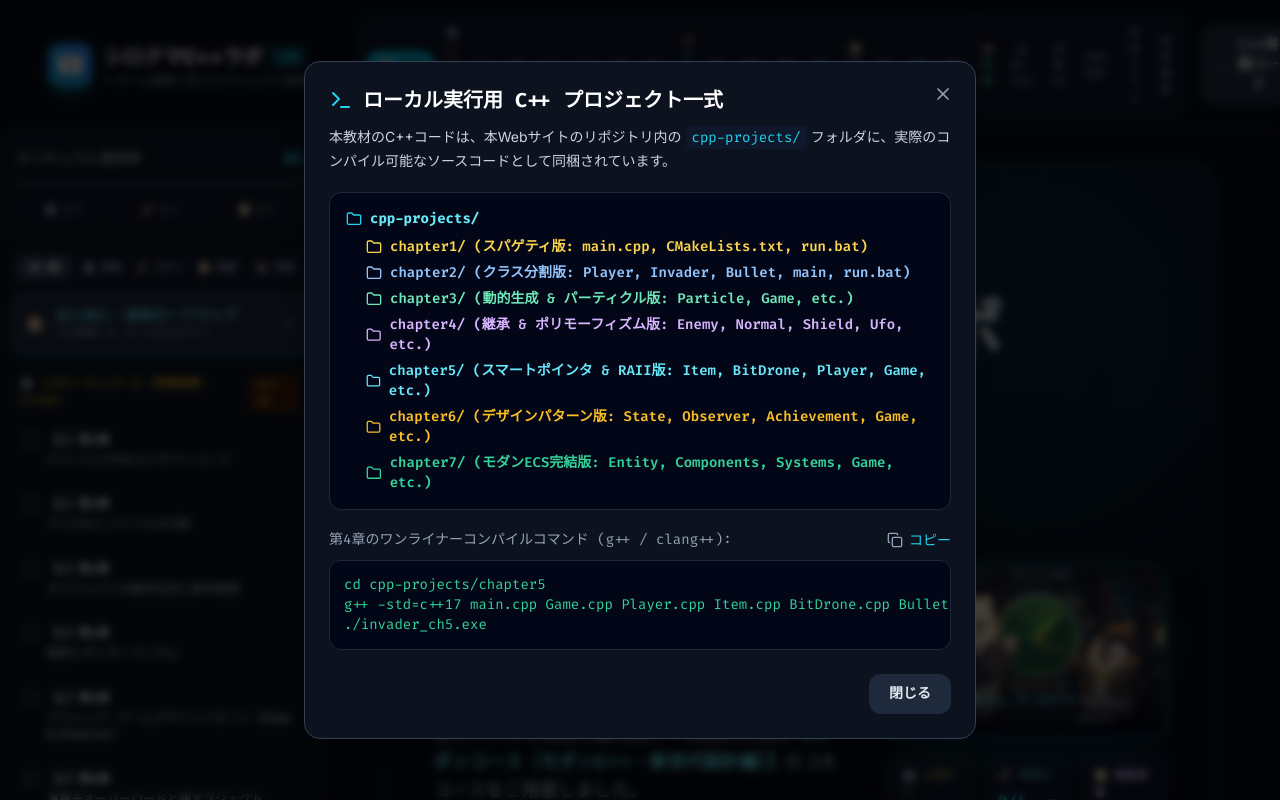
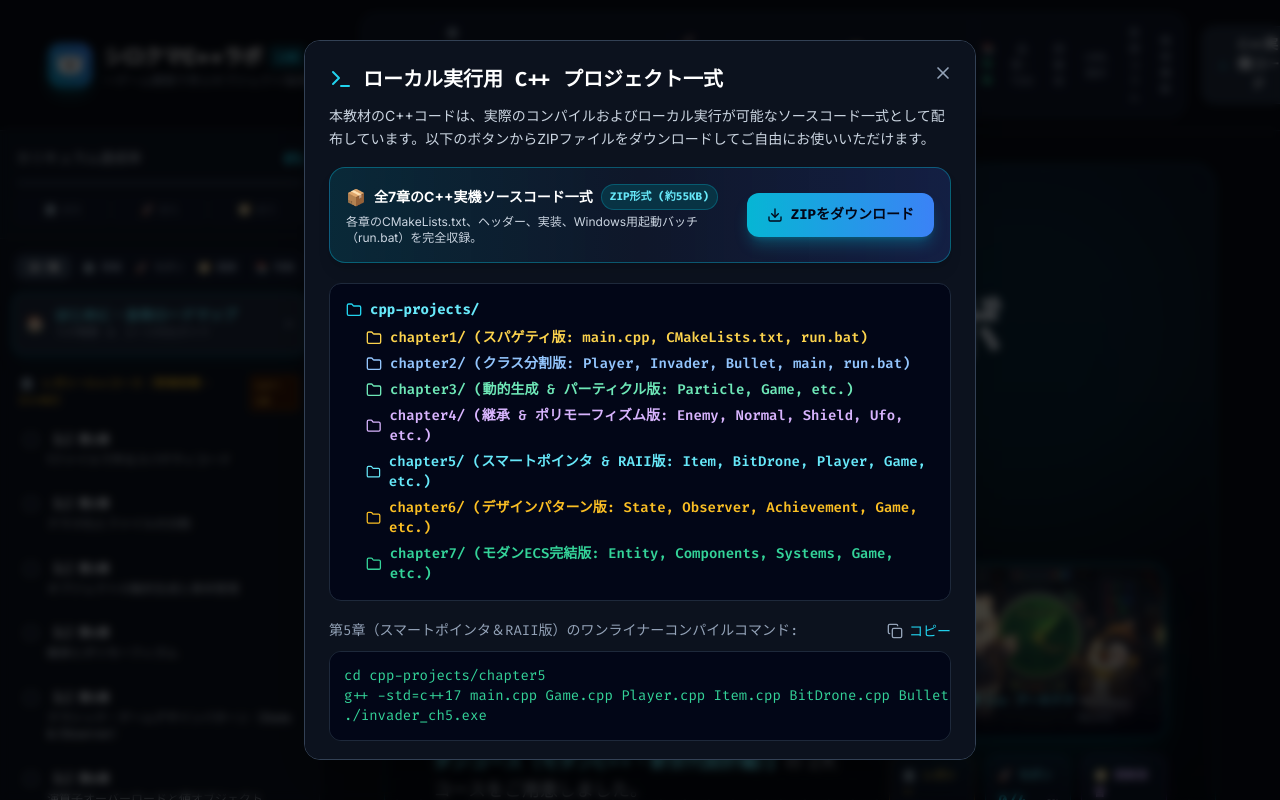
Before and after one commit to genki113355-tm/cpp-study, a React (Vite) app: page / in a window 1280 px wide. Both pictures are taken after a click on the button "C++実機コード". Shown: the top 800 px of the page. Built offline with nearby package versions, Linux system fonts and the light colour scheme.

Commit message:
feat: add direct ZIP download button for full C++ project source code

```diff
--- a/src/components/layout/SourceModal.tsx
+++ b/src/components/layout/SourceModal.tsx
@@ -1,5 +1,5 @@
 import React from 'react';
-import { X, Folder, Terminal, Check, Copy } from 'lucide-react';
+import { X, Folder, Terminal, Check, Copy, Download } from 'lucide-react';
 
 interface SourceModalProps {
   isOpen: boolean;
@@ -36,9 +36,33 @@ g++ -std=c++17 main.cpp Game.cpp Player.cpp Item.cpp BitDrone.cpp Bullet.cpp Par
           <h2 className="text-xl font-bold font-mono text-white">ローカル実行用 C++ プロジェクト一式</h2>
         </div>
 
-        <p className="text-sm text-slate-300 mb-5 leading-relaxed font-sans">
-          本教材のC++コードは、本Webサイトのリポジトリ内の <code className="text-cyan-400 bg-slate-900 px-1.5 py-0.5 rounded font-mono">cpp-projects/</code> フォルダに、実際のコンパイル可能なソースコードとして同梱されています。
+        <p className="text-sm text-slate-300 mb-4 leading-relaxed font-sans">
+          本教材のC++コードは、実際のコンパイルおよびローカル実行が可能なソースコード一式として配布しています。以下のボタンからZIPファイルをダウンロードしてご自由にお使いいただけます。
         </p>
+
+        {/* ダウンロードCTAカード */}
+        <div className="p-4 rounded-2xl bg-gradient-to-r from-cyan-950/70 via-slate-900 to-blue-950/70 border border-cyan-500/40 mb-5 shadow-lg flex flex-col sm:flex-row items-center justify-between gap-4">
+          <div className="space-y-1 text-center sm:text-left">
+            <div className="text-sm font-bold text-white flex items-center justify-center sm:justify-start gap-2 flex-wrap">
+              <span className="text-base">📦</span>
+              <span>全7章のC++実機ソースコード一式</span>
+              <span className="text-[11px] font-mono px-2 py-0.5 rounded-full bg-cyan-950 text-cyan-300 border border-cyan-500/30">
+                ZIP形式 (約55KB)
+              </span>
+            </div>
+            <p className="text-xs text-slate-300">
+              各章のCMakeLists.txt、ヘッダー、実装、Windows用起動バッチ（run.bat）を完全収録。
+            </p>
+          </div>
+          <a
+            href="/downloads/cpp-projects.zip"
+            download="cpp-projects.zip"
+            className="w-full sm:w-auto px-5 py-3 rounded-xl bg-gradient-to-r from-cyan-500 to-blue-500 hover:from-cyan-400 hover:to-blue-400 text-slate-950 font-bold font-mono text-sm transition shadow-lg shadow-cyan-500/30 active:scale-95 flex items-center justify-center gap-2 flex-shrink-0"
+          >
+            <Download className="w-4 h-4 text-slate-950" />
+            <span>ZIPをダウンロード</span>
+          </a>
+        </div>
 
         {/* ファイルツリー */}
         <div className="p-4 rounded-xl bg-slate-950 border border-slate-800 font-mono text-sm text-slate-300 space-y-2 mb-5">
@@ -81,7 +105,7 @@ g++ -std=c++17 main.cpp Game.cpp Player.cpp Item.cpp BitDrone.cpp Bullet.cpp Par
         {/* ワンクリックコンパイルコマンド */}
         <div className="space-y-2.5">
           <div className="flex items-center justify-between text-xs sm:text-sm font-mono text-slate-400">
-            <span>第4章のワンライナーコンパイルコマンド (g++ / clang++):</span>
+            <span>第5章（スマートポインタ＆RAII版）のワンライナーコンパイルコマンド:</span>
             <button
               onClick={handleCopyCmd}
               className="flex items-center gap-1.5 text-cyan-400 hover:text-cyan-300 font-sans font-medium"
@@ -95,10 +119,18 @@ g++ -std=c++17 main.cpp Game.cpp Player.cpp Item.cpp BitDrone.cpp Bullet.cpp Par
           </div>
         </div>
 
-        <div className="mt-6 flex justify-end">
+        <div className="mt-6 flex flex-wrap items-center justify-between gap-3 pt-4 border-t border-slate-800">
+          <a
+            href="/downloads/cpp-projects.zip"
+            download="cpp-projects.zip"
+            className="inline-flex items-center gap-2 text-cyan-400 hover:text-cyan-300 text-xs sm:text-sm font-mono font-bold transition"
+          >
+            <Download className="w-4 h-4" />
+            <span>cpp-projects.zip を直接ダウンロード</span>
+          </a>
           <button
             onClick={onClose}
-            className="px-5 py-2.5 rounded-xl bg-slate-800 hover:bg-slate-700 text-slate-200 text-sm font-mono font-bold transition"
+            className="px-5 py-2.5 rounded-xl bg-slate-800 hover:bg-slate-700 text-slate-200 text-sm font-mono font-bold transition ml-auto"
           >
             閉じる
           </button>
```
Also changed, not shown: 1 other file (tests, documents, lock files or other folders).
